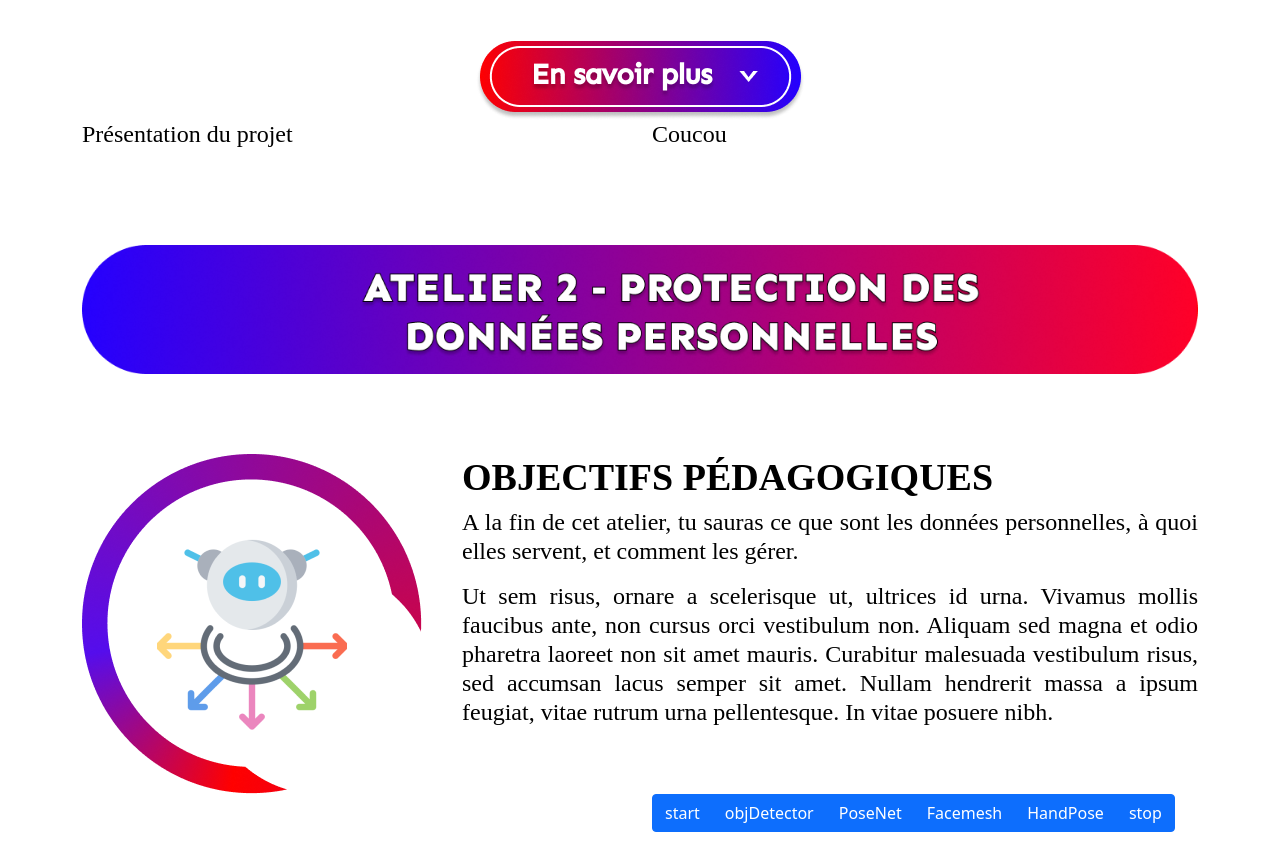
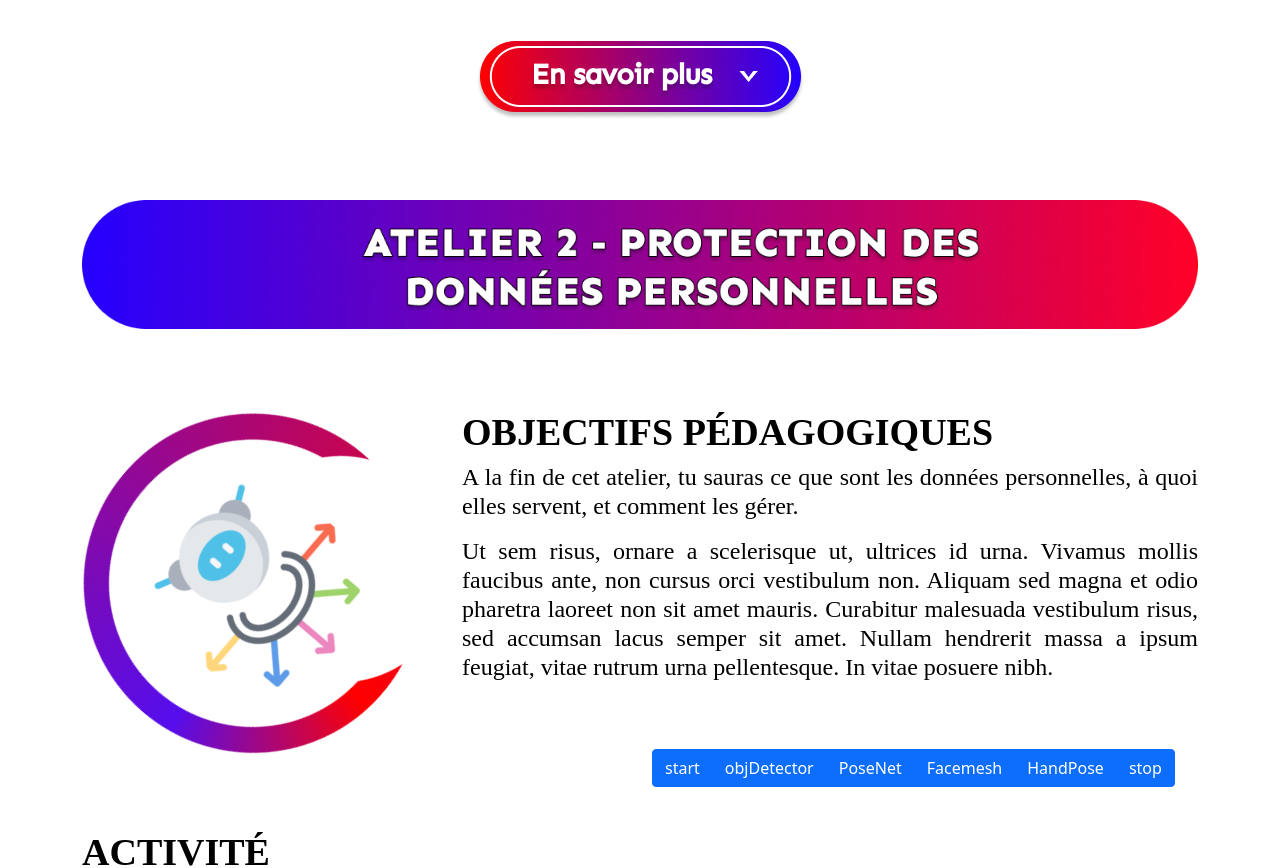
Before and after one commit to Generation-IA/Vulgarization-kit, a React (Create React App) app in the folder kit/: page / in a window 1280 px wide. Shown: the part 5220-6088 px from the top of the page. Built offline with nearby package versions, Linux system fonts and the light colour scheme; what webfontloader would draw is missing.

Commit message:
Still fixing

```diff
--- a/kit/src/App.js
+++ b/kit/src/App.js
@@ -5,7 +5,6 @@ import Decouverte from "./Decouverte.js";
 import At1 from "./At1.js";
 import At2 from "./At2.js";
 import Explication1 from "./Explication1.tsx";
-import Resume2 from "./Resume2.js";
 import "bootstrap/dist/css/bootstrap.css";
 // import Col from 'react-bootstrap/Col';
 // import Row from 'react-bootstrap/Row';
@@ -71,7 +70,6 @@ class App extends React.Component {
         <Decouverte />
         <At1 />
         <Explication1 />
-        <Resume2 />
         <At2 />
       </div>
     );
--- a/kit/src/At2.js
+++ b/kit/src/At2.js
@@ -2,7 +2,6 @@ import React from "react";
 import { ButtonGroup, Col, Container, Row , Button} from "react-bootstrap";
 import "./css/At2.css"
 import at2_text from "./Ressources/At2.json"
-import { Parallax, ParallaxProvider } from "react-scroll-parallax";
 import p5 from "p5";
 import SketchObj from "./cv/obj_detect.js";
 import SketchPose from "./cv/pose_detect.js";
@@ -51,7 +50,7 @@ class At2 extends React.Component {
     };
 
     stopModel = () => {
-      this.cvP5.remove();
+      // this.cvP5.remove();
       this.cvP5.removeElements();
     };
 
@@ -64,14 +63,7 @@ class At2 extends React.Component {
                 </Row>
                 <Row className="at2_row2">
                     <Col sm={4}>
-                        <ParallaxProvider>
-                            <Parallax
-                                className="custom-class"
-                                rotate={[-360, 360]}
-                            >
-                                <img className='at2_logo' src={at2_logo} alt='at2_logo' />
-                            </Parallax>
-                        </ParallaxProvider>
+                                <img className='at2_logo rotate' src={at2_logo} alt='at2_logo' />
                     </Col>
                     <Col>
                         <h2 className="at2_op">Objectifs pédagogiques</h2>
--- a/kit/src/Resume2.js
+++ /dev/null
@@ -1,27 +0,0 @@
-import React from "react"
-import { Col, Container, Row } from "react-bootstrap"
-import './css/Resume2.css'
-
-class Resume2 extends React.Component {
-    coucou = () => {
-        console.log("coucou")
-    }
-
-
-
-    render() {
-        return (
-            <Container>
-                <Row>
-                    <Col>
-                        <p>Présentation du projet</p>
-                    </Col>
-                    <Col>
-                        <p>Coucou</p>
-                    </Col>
-                </Row>
-            </Container>
-        )
-    }
-}
-export default Resume2
--- a/kit/src/css/At2.css
+++ b/kit/src/css/At2.css
@@ -1,4 +1,4 @@
-.at2_op{
+.at2_op {
     font-family: 'Sen';
     font-style: normal;
     font-weight: 700;
@@ -9,7 +9,7 @@
     color: #000000;
 }
 
-.at2_text{
+.at2_text {
     font-family: 'Sen';
     font-style: normal;
     font-weight: 400;
@@ -20,17 +20,17 @@
     color: #000000;
 }
 
-.at2{
+.at2 {
     /* Add top padding */
     padding-top: 80px;
 }
 
-.at2_row2{
+.at2_row2 {
     /* Add top padding */
     padding-top: 80px;
 }
 
-.at2_canvas{
+.at2_canvas {
 
     width: 1265px;
     height: 839px;
@@ -41,7 +41,7 @@
     border-radius: 110px;
 }
 
-.at2_act{
+.at2_act {
     /* activité */
 
     font-family: 'Sen';
@@ -59,7 +59,21 @@
     padding-top: 80px;
 }
 
-.at2_button_grp{
+.at2_button_grp {
     /* Send button to left */
     float: left;
 }
+
+.rotate {
+    animation: rotation 8s infinite linear;
+}
+
+@keyframes rotation {
+    from {
+        transform: rotate(0deg);
+    }
+
+    to {
+        transform: rotate(359deg);
+    }
+}
```
Also changed, not shown: 1 other file (tests, documents, lock files or other folders).
